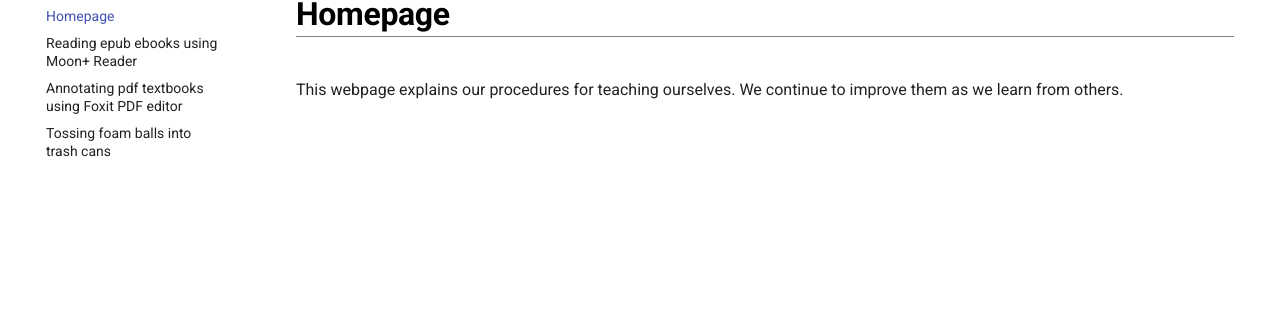
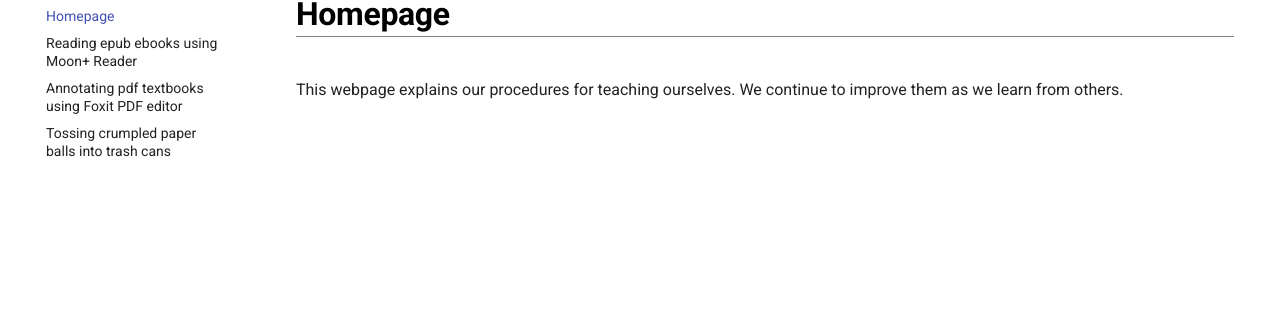
Before and after one commit to maximilian-ho/how-we-teach-ourselves, an MkDocs documentation site: the page built from docs/index.md, in a window 1280 px wide. Shown: the part 104-421 px from the top of the page. Built offline with MkDocs 1.6.1 and Material for MkDocs 9.7.7, drawn with Linux system fonts in a browser that asks for light colours.

Commit message:
Update mkdocs.yml

```diff
--- a/mkdocs.yml
+++ b/mkdocs.yml
@@ -4,7 +4,7 @@ nav:
    - Homepage: "index.md"
    - Reading epub ebooks using Moon+ Reader: "epubs.md"
    - Annotating pdf textbooks using Foxit PDF editor: "pdfs.md"
-   - Tossing foam balls into trash cans: "balls.md"
+   - Tossing crumpled paper balls into trash cans: "balls.md"
 
 theme:
   name: material
```
